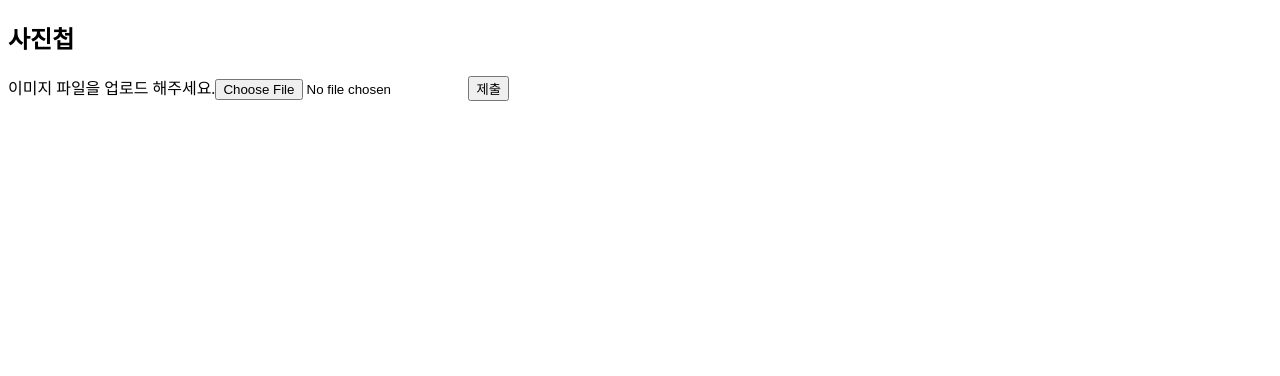
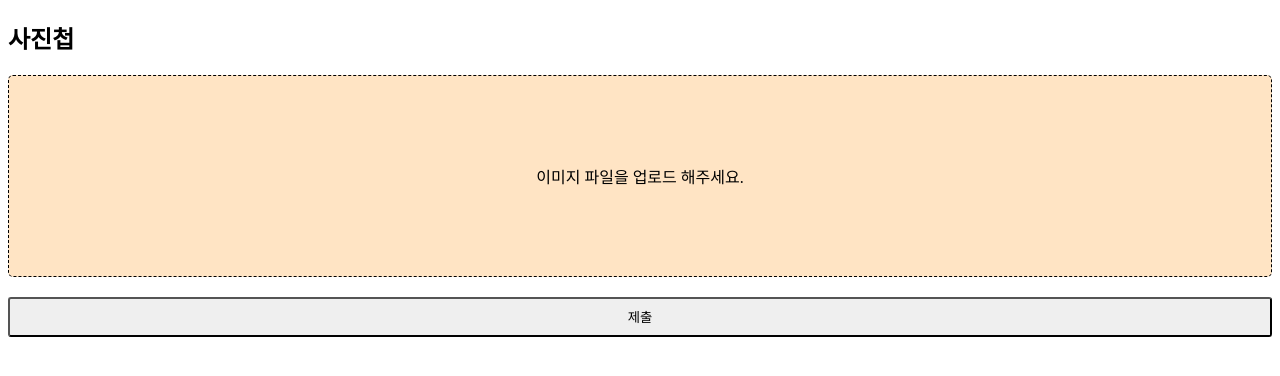
Before and after one commit to hermin9804/image_upload, a React (Create React App) app in the folder client/: page / in a window 1280 px wide. Shown: the top 376 px of the page. Built offline with nearby package versions, Linux system fonts and the light colour scheme; the HTML template or start-up script is replaced by a standard one.

Commit message:
s2: 드래그로 이미지 올리기

```diff
--- /dev/null
+++ b/client/src/components/UploadForm.css
@@ -0,0 +1,34 @@
+.file-dropper {
+  border: 1px dashed black;
+  height: 200px;
+  background-color: bisque;
+  border-radius: 5px;
+  margin-bottom: 20px;
+  display: flex;
+  position: relative;
+  justify-content: center;
+  align-items: center;
+}
+
+.file-dropper input {
+  position: absolute;
+  top: 0;
+  left: 0;
+  width: 100%;
+  height: 200px;
+  opacity: 0;
+  cursor: pointer;
+}
+
+.file-dropper:hover {
+  background-color: grey;
+  color: white;
+  transition: 0.5s;
+}
+
+.submit-button {
+  width: 100%;
+  height: 40px;
+  border-radius: 3px;
+  cursor: pointer;
+}
--- a/client/src/components/UploadForm.js
+++ b/client/src/components/UploadForm.js
@@ -1,6 +1,7 @@
 import React from "react";
 import { useState } from "react";
 import axios from "axios";
+import "./UploadForm.css";
 
 const UploadForm = () => {
   const [file, setFile] = useState(null);
@@ -32,9 +33,13 @@ const UploadForm = () => {
 
   return (
     <form onSubmit={onSubmit}>
-      <lable htmlFor="image">{fileName}</lable>
-      <input id="image" type="file" onChange={imageSelectHandler} />
-      <button type="submit">제출</button>
+      <div className="file-dropper">
+        {fileName}
+        <input id="image" type="file" onChange={imageSelectHandler} />
+      </div>
+      <button className="submit-button" type="submit">
+        제출
+      </button>
     </form>
   );
 };
```
